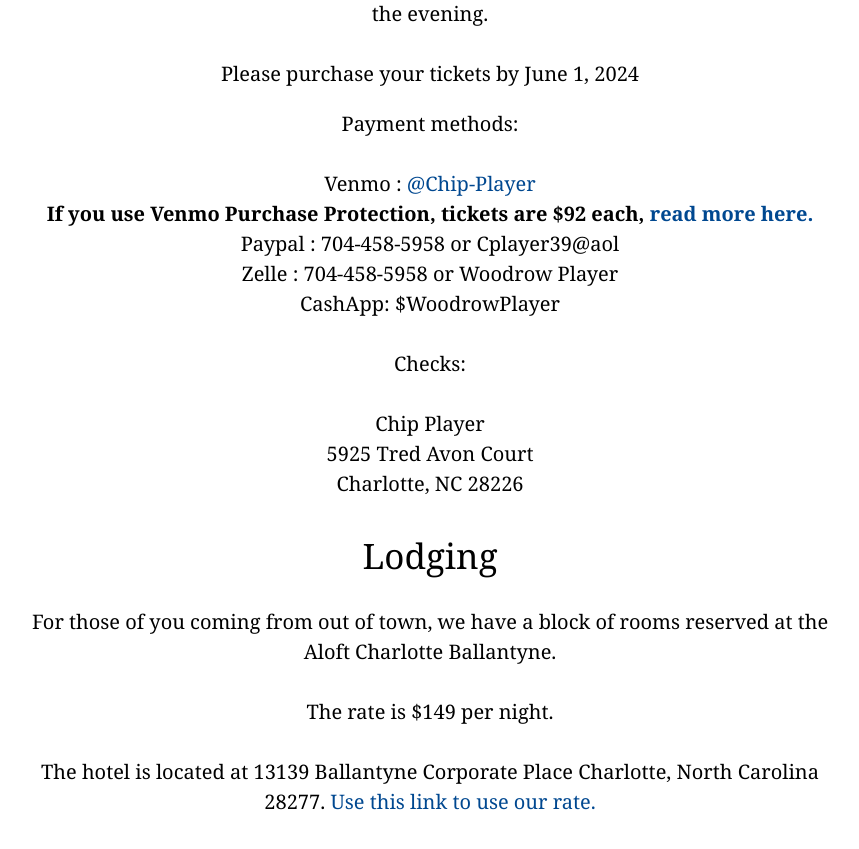
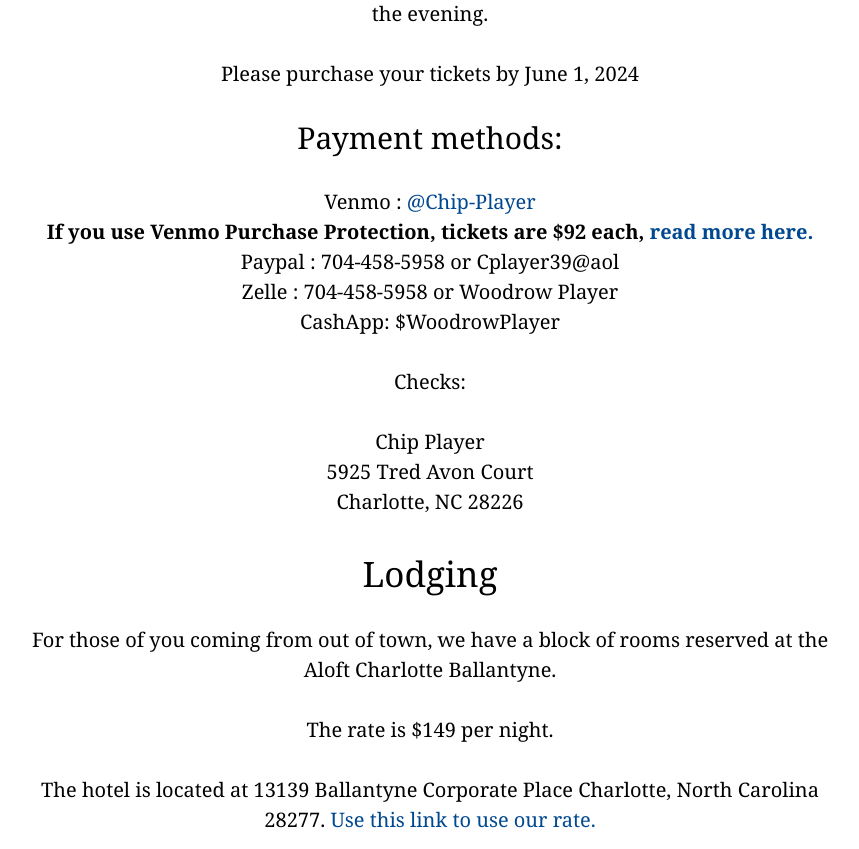
Before and after one commit to eastMeck74/eastMeck74.github.io, a plain HTML site: page index.html in a window 1280 px wide. Shown: the part 1531-2380 px from the top of the page, without its empty margins (210-1069 px from the left). Drawn offline with Linux system fonts and the light colour scheme.

Commit message:
updating ticket info

```diff
--- a/index.html
+++ b/index.html
@@ -54,8 +54,8 @@ Your ticket includes a buffet of heavy hors d'oeuvres and two beers/wine per per
 <br><br>
 Our own East Meck Alumni, <b>Don Stedman</b>, will be playing all our favorite tunes for the evening.
     <br><br> Please purchase your tickets by June 1, 2024
-    <p>Payment methods:</br></br>
-        Venmo : <a href="https://account.venmo.com/u/chip-player">@Chip-Player</a></br>
+    <h3>Payment methods:</h3>
+    <p>Venmo : <a href="https://account.venmo.com/u/chip-player">@Chip-Player</a></br>
 	<b>If you use Venmo Purchase Protection, tickets are $92 each, <a href="https://help.venmo.com/hc/en-us/articles/1500010381401-Buying-and-Selling-on-Venmo-FAQ#:~:text=When%20you%20tag%20a%20specific,can%20help%20make%20it%20right.">read more here.</a></b></br>
         Paypal : 704-458-5958 or Cplayer39@aol</br>
         Zelle : 704-458-5958 or Woodrow Player</br>
```
